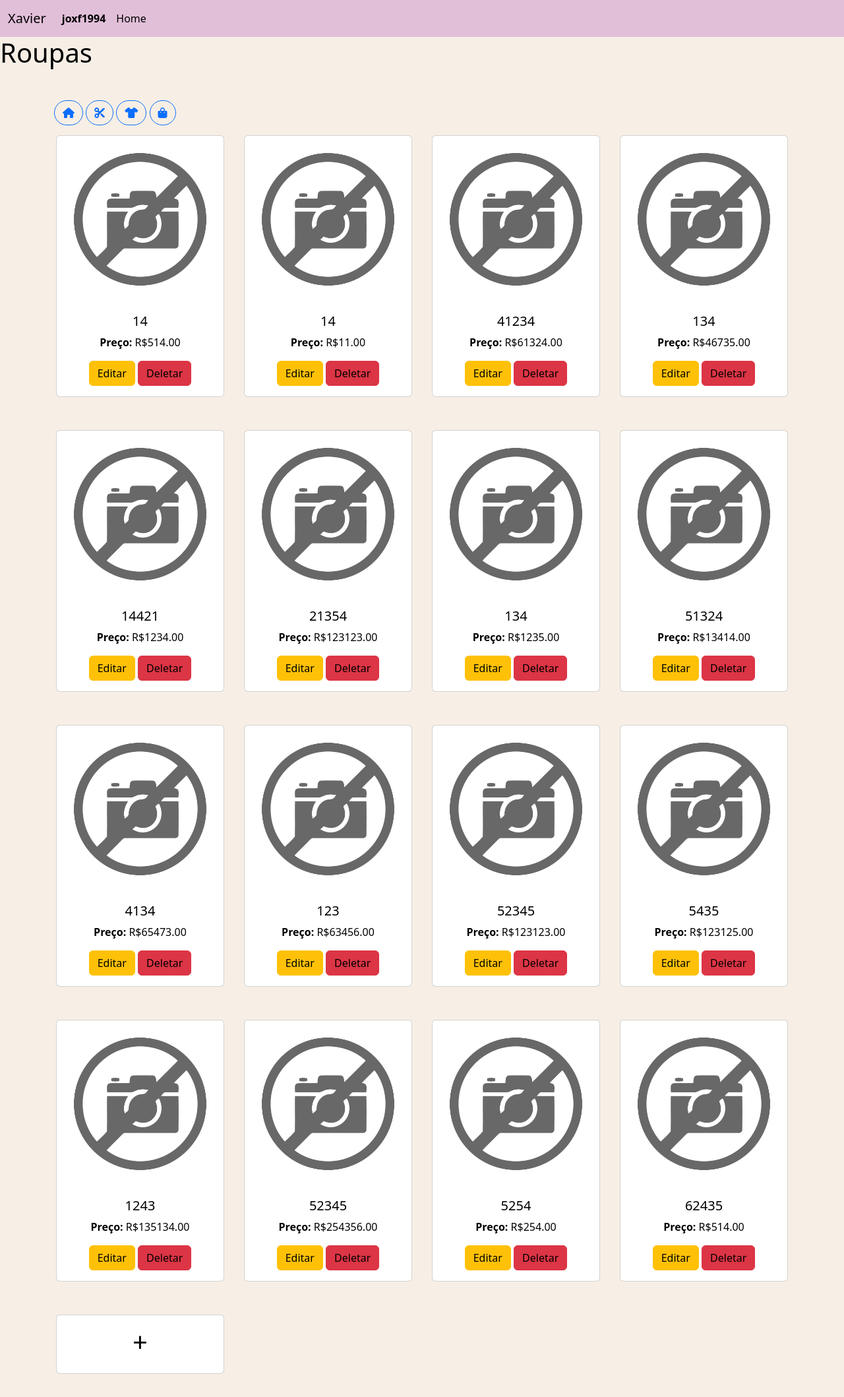
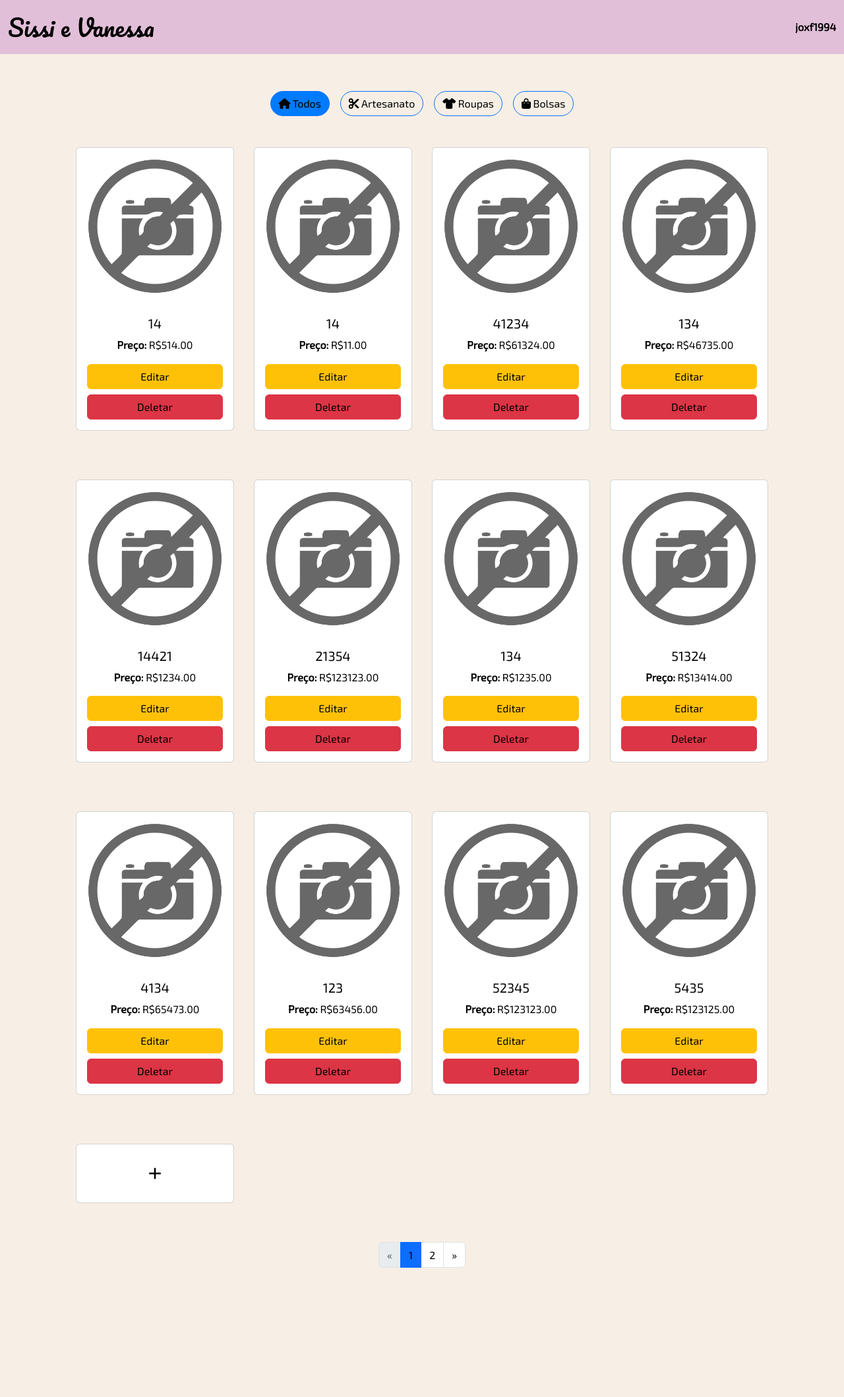
Before and after one commit to JadirXavier/Online-Items-Display, a Django app: page / in a window 1280 px wide. Shown: the whole page at 66% size. After the commit the page ends 1922 px from the top, so only its background shows below. Run offline with Django 5.2, Linux system fonts and the light colour scheme; a user stored in the database is signed in; data comes from the database, SQL or seed files in the repository; both versions use the stored data as it was after the commit; some libraries are stand-ins or nearby versions.

Commit message:
Added pagination, adjusted item boxes layout

```diff
--- a/djangoapp/mostruario/forms.py
+++ b/djangoapp/mostruario/forms.py
@@ -5,3 +5,20 @@ class ItemForm(forms.ModelForm):
     class Meta:
         model = Item
         fields = ['name', 'photo', 'price', 'category']
+
+    def __init__(self, *args, **kwargs):
+            super(ItemForm, self).__init__(*args, **kwargs)
+
+            self.fields['name'].widget.attrs.update({
+                'placeholder': 'Digite o nome do item',
+            })
+
+            self.fields['price'].widget.attrs.update({
+                'required': 'required',
+                'min': '0.01',
+                'type': 'number',
+                'step': '0.01',
+                'placeholder': 'Digite o preço',
+                'oninvalid': "this.setCustomValidity('Por favor, insira um preço positivo maior que zero.')",
+                'oninput': "this.setCustomValidity('')"
+            })
--- a/djangoapp/mostruario/models.py
+++ b/djangoapp/mostruario/models.py
@@ -1,5 +1,6 @@
 from django.db import models
 from django.contrib.auth.models import User
+from django.core.exceptions import ValidationError
 
 class Item(models.Model):
     CATEGORIES = [
--- a/djangoapp/mostruario/static/mostruario/styles.css
+++ b/djangoapp/mostruario/static/mostruario/styles.css
@@ -1,14 +1,40 @@
+html {
+    box-sizing: border-box;
+}
+
+*, *:before, *:after {
+    box-sizing: inherit;
+}
+
+body {
+    overflow-x: hidden;
+    font-family: 'Exo 2', sans-serif;
+    line-height: 1.6;
+    background-color: #F7EFE5 !important;
+}
+
+
+.container, .row {
+    padding-left: 15px;
+    padding-right: 15px;
+    margin-left: auto;
+    margin-right: auto;
+}
+
 .navbar{
     background-color: #E2BFD9 !important;
 }
 
-body {
-    background-color: #F7EFE5 !important;
+.navbar-brand {
+    font-family: "Pacifico", cursive;
+    font-weight: 400;
+    font-style: normal;
+    font-size: 35px;
 }
 
 .card {
     background-color: white !important;
-
+    min-width: 0;
 }
 
 
@@ -17,14 +43,12 @@ p, h1, h2, h3, h4, h5, a {
 }
 
 
-.item {
+.item, .add-item {
     margin-bottom: 20px;
     padding: 15px;
     text-align: center;
     border-radius: 10px;
 }
-
-
 
 .image-container img {
     height: 100%;
@@ -32,6 +56,13 @@ p, h1, h2, h3, h4, h5, a {
     max-height: 490px;
 }
 
+.item .card {
+    transition: transform 0.3s ease;
+}
+
+.item .card:hover {
+    transform: scale(1.05);
+}
 
 #id_photo, #id_description, #id_name, #id_price {
     width: 100%;
@@ -40,3 +71,8 @@ p, h1, h2, h3, h4, h5, a {
 .filter-button {
     border-radius: 20px;
 }
+
+.active-filter {
+    background-color: #007bff;
+    color: white;
+}
--- a/djangoapp/mostruario/templates/mostruario/index.html
+++ b/djangoapp/mostruario/templates/mostruario/index.html
@@ -1,60 +1,71 @@
 {% load static %}
 <!DOCTYPE html>
 <html lang="en">
+
 <head>
   <meta charset="UTF-8" />
   <meta name="viewport" content="width=device-width, initial-scale=1.0" />
   <title>Item List</title>
-    <link href="https://cdn.jsdelivr.net/npm/bootstrap@5.3.3/dist/css/bootstrap.min.css" rel="stylesheet" integrity="sha384-QWTKZyjpPEjISv5WaRU9OFeRpok6YctnYmDr5pNlyT2bRjXh0JMhjY6hW+ALEwIH" crossorigin="anonymous" />
+  <link href="https://cdn.jsdelivr.net/npm/bootstrap@5.3.3/dist/css/bootstrap.min.css" rel="stylesheet"
+    integrity="sha384-QWTKZyjpPEjISv5WaRU9OFeRpok6YctnYmDr5pNlyT2bRjXh0JMhjY6hW+ALEwIH" crossorigin="anonymous" />
   <link href="{% static 'mostruario/styles.css' %}" rel="stylesheet" />
   <link rel="preconnect" href="https://fonts.googleapis.com" />
   <link rel="preconnect" href="https://fonts.gstatic.com" crossorigin />
   <link href="https://fonts.googleapis.com/css2?family=Exo+2:ital@0;1&display=swap" rel="stylesheet" />
+  <link href="https://fonts.googleapis.com/css2?family=Pacifico&display=swap" rel="stylesheet">
   <link rel="stylesheet" href="https://cdnjs.cloudflare.com/ajax/libs/font-awesome/5.15.4/css/all.min.css" />
   <script src="https://kit.fontawesome.com/cdac112bd6.js" crossorigin="anonymous"></script>
 </head>
+
 <body>
   {% include './navbar.html' %}
-    <h1>Roupas</h1>
   <div class="container mt-5">
-      <!-- Filtro por categoria -->
-      <div class="filter-buttons">
-        <button class="btn btn-outline-primary filter-button" onclick="filterItems('all')"><i class="fa-solid fa-house"></i></button>
+    <div class="filter-buttons mb-4 d-flex justify-content-center flex-wrap">
+      <a href="?category=all&page={{ items.number }}" class="btn btn-outline-primary filter-button m-2 {% if category_filter == 'all' %}active-filter{% endif %}">
+          <i class="fa-solid fa-house"></i> Todos
+      </a>
       {% for category in categories %}
-          <button class="btn btn-outline-primary filter-button" onclick="filterItems('{{ category.0 }}')">
+      <a href="?category={{ category.0 }}&page={{ items.number }}" class="btn btn-outline-primary filter-button m-2 {% if category_filter == category.0 %}active-filter{% endif %}">
           {% if category.0 == 'Artesanato' %}
-              <i class="fa-solid fa-scissors"></i>
+          <i class="fa-solid fa-scissors"></i> Artesanato
           {% elif category.0 == 'Roupas' %}
-              <i class="fa-solid fa-shirt"></i>
+          <i class="fa-solid fa-shirt"></i> Roupas
           {% elif category.0 == 'Bolsas' %}
-              <i class="fa-solid fa-bag-shopping"></i>
+          <i class="fa-solid fa-bag-shopping"></i> Bolsas
           {% endif %}
-          </button>
+      </a>
       {% endfor %}
   </div>
-      <div class="row" data-desktop-columns="4" data-format="grid">
+
+
+
+    <!-- Grid -->
+    <div class="row row-cols-1 row-cols-sm-2 row-cols-md-4 g-4">
       {% for item in items %}
-          <div class="col-6 col-md-4 col-lg-3 item" data-category="{{ item.category }}" data-id="{{ item.id }}">
-            <div class="card">
+      <div class="col item" data-category="{{ item.category }}" data-id="{{ item.id }}">
+        <div class="card h-100">
           {% if item.photo %}
-                <div class="image-container p-2">
           <img src="{{ item.photo.url }}" class="card-img-top" alt="{{ item.name }}" />
-                </div>
           {% endif %}
           <div class="card-body">
             <h5 class="card-title">{{ item.name }}</h5>
-                <p class="card-text">
-                  <strong>Preço:</strong> R${{ item.price }}
-                </p>
+            <p class="card-text"><strong>Preço:</strong> R${{ item.price }}</p>
             {% if user.is_authenticated %}
-                  <button class="btn btn-warning" onclick="toggleEditForm('{{ item.id }}')">Editar</button>
-                  <a href="{% url 'mostruario:delete_item' item.id %}" class="btn btn-danger" onclick="return confirm('Tem certeza que deseja deletar este item?');">Deletar</a>
+            <!-- Botões -->
+            <div class="button-group">
+              <button class="btn btn-warning w-100 mb-2" onclick="toggleEditForm('{{ item.id }}')">Editar</button>
+              <a href="{% url 'mostruario:delete_item' item.id %}" class="btn btn-danger w-100"
+                onclick="return confirm('Tem certeza que deseja deletar este item?');">Deletar</a>
+            </div>
+
+            <!-- Formulário de Edição Escondido -->
             <div class="edit-form d-none mt-3">
               <form method="post" enctype="multipart/form-data" action="{% url 'mostruario:update_item' item.id %}">
                 {% csrf_token %}
                 {{ form.as_p }}
-                      <button type="submit" class="btn btn-primary">Salvar</button>
-                      <button type="button" class="btn btn-secondary" onclick="toggleEditForm('{{ item.id }}')">Cancelar</button>
+                <button type="submit" class="btn btn-primary w-100">Salvar</button>
+                <button type="button" class="btn btn-secondary w-100 mt-2"
+                  onclick="toggleEditForm('{{ item.id }}')">Cancelar</button>
               </form>
             </div>
             {% endif %}
@@ -62,67 +73,128 @@
         </div>
       </div>
       {% endfor %}
+
       {% if user.is_authenticated %}
-          <!-- Botão para abrir a form -->
-          <div class="col-6 col-md-4 col-lg-3 item">
-            <div class="card text-center h-100" id="add-item-btn">
+      <div class="col-6 col-md-4 col-lg-3 add-item">
+        <!-- Botão de adicionar item -->
+        <div class="card h-100 text-center" id="add-item-btn">
           <div class="card-body d-flex align-items-center justify-content-center">
             <h1>+</h1>
           </div>
         </div>
-          </div>
 
-          <!-- Form escondida -->
-          <div class="col-6 col-md-4 col-lg-3 d-none" id="add-item-form">
-            <div class="card">
+        <!-- Formulário de adição de item -->
+        <div class="card h-100 d-none" id="add-item-form">
           <div class="card-body">
             <form method="post" enctype="multipart/form-data">
               {% csrf_token %}
               {{ form.as_p }}
-                  <button type="submit" class="btn btn-primary">Adicionar item</button>
+              <button type="submit" class="btn btn-primary w-100">Adicionar item</button>
+              <button type="button" class="btn btn-secondary w-100 mt-2" onclick="cancelAddItem()">Cancelar</button>
             </form>
           </div>
         </div>
       </div>
       {% endif %}
     </div>
+    <!-- Paginação -->
+    <nav aria-label="Page navigation">
+      <ul class="pagination justify-content-center mt-4">
+        {% if items.has_previous %}
+        <li class="page-item">
+          <a class="page-link"
+            href="?page={{ items.previous_page_number }}{% if category_filter != 'all' %}&category={{ category_filter }}{% endif %}"
+            aria-label="Previous">
+            <span aria-hidden="true">&laquo;</span>
+          </a>
+        </li>
+        {% else %}
+        <li class="page-item disabled">
+          <span class="page-link">&laquo;</span>
+        </li>
+        {% endif %}
+
+        {% for num in items.paginator.page_range %}
+
+        <li class="page-item {% if items.number == num %}active{% endif %}">
+          <a class="page-link" href="?page={{ num }}{% if category_filter != 'all' %}&category={{ category_filter }}{% endif %}"> {{ num }} </a>
+        </li>
+        {% endfor %}
+
+        {% if items.has_next %}
+        <li class="page-item">
+          <a class="page-link"
+            href="?page={{ items.next_page_number }}{% if category_filter != 'all' %}&category={{ category_filter }}{% endif %}"
+            aria-label="Next">
+            <span aria-hidden="true">&raquo;</span>
+          </a>
+        </li>
+        {% else %}
+        <li class="page-item disabled">
+          <span class="page-link">&raquo;</span>
+        </li>
+        {% endif %}
+      </ul>
+    </nav>
   </div>
+
   <script>
     document.getElementById('add-item-btn').addEventListener('click', function () {
-        document.getElementById('add-item-form').classList.remove('d-none')
-        this.classList.add('d-none')
-      })
+      document.getElementById('add-item-form').classList.remove('d-none'); // Mostra o formulário
+      document.getElementById('add-item-btn').classList.add('d-none'); // Esconde o botão +
+    });
+
+
+    function cancelAddItem() {
+      document.getElementById('add-item-form').classList.add('d-none'); // Esconde o formulário
+      document.getElementById('add-item-btn').classList.remove('d-none'); // Mostra o botão +
+    }
 
     function toggleEditForm(itemId) {
-        console.log(itemId)
+      console.log(itemId);
 
-        var itemElement = document.querySelector('[data-id="' + itemId + '"]')
+      var itemElement = document.querySelector('[data-id="' + itemId + '"]');
 
       if (itemElement) {
-          var form = itemElement.querySelector('.edit-form')
-          var button = itemElement.querySelector('.btn-warning')
+        var buttonGroup = itemElement.querySelector('.button-group');
+        var editForm = itemElement.querySelector('.edit-form');
 
-          if (form.classList.contains('d-none')) {
-            form.classList.remove('d-none')
-            button.textContent = 'Cancelar'
+        if (editForm.classList.contains('d-none')) {
+          editForm.classList.remove('d-none');
+          buttonGroup.classList.add('d-none');
         } else {
-            form.classList.add('d-none')
-            button.textContent = 'Editar'
+          editForm.classList.add('d-none');
+          buttonGroup.classList.remove('d-none');
         }
       }
     }
 
     function filterItems(category) {
-        console.log(category)
-        let items = document.querySelectorAll('.item')
+      console.log('Filtrando por categoria:', category);
+
+      let items = document.querySelectorAll('.item'); // Seleciona todos os itens
+      let buttons = document.querySelectorAll('.filter-button'); // Seleciona todos os botões de filtro
+
+      // Itera sobre os itens e ajusta sua visibilidade
       items.forEach(function (item) {
-          if (category == 'all' || item.getAttribute('data-category') == category) {
-            item.style.display = 'block'
+        let itemCategory = item.getAttribute('data-category'); // Obtém a categoria do item
+
+        if (category === 'all' || itemCategory === category) {
+          item.style.display = 'block'; // Exibe o item se ele pertence à categoria selecionada ou se "all" foi selecionado
         } else {
-            item.style.display = 'none'
+          item.style.display = 'none'; // Esconde o item se ele não pertence à categoria selecionada
         }
-        })
+      });
+
+      // Itera sobre os botões e remove a classe ativa
+      buttons.forEach(function (button) {
+        button.classList.remove('active-filter');
+      });
+
+      // Adiciona a classe ativa ao botão clicado
+      document.querySelector(`button[onclick="filterItems('${category}')"]`).classList.add('active-filter');
     }
   </script>
 </body>
+
 </html>
--- a/djangoapp/mostruario/templates/mostruario/navbar.html
+++ b/djangoapp/mostruario/templates/mostruario/navbar.html
@@ -1,21 +1,8 @@
 <nav class="navbar sticky-top navbar-expand-lg navbar-light bg-light">
   <div class="container-fluid">
-    <a class="navbar-brand" href="#">Xavier</a>
-    <button class="navbar-toggler" type="button" data-bs-toggle="collapse" data-bs-target="#navbarSupportedContent" aria-controls="navbarSupportedContent" aria-expanded="false" aria-label="Toggle navigation">
-      <span class="navbar-toggler-icon"></span>
-    </button>
-    <div class="collapse navbar-collapse" id="navbarSupportedContent">
-      <ul class="navbar-nav me-auto mb-2 mb-lg-0">
-        <li class="nav-item">
-          {% if user.is_authenticated %}
-            <a class="nav-link align-self-center"><strong>{{ user.username }}</strong></a>
-          {% endif %}
-        </li>
-        <li class="nav-item">
-          <a class="nav-link" href="{% url 'mostruario:index' %}">Home</a>
-        </li>
-      </ul>
-    </div>
-
-  </div>
+    <a class="navbar-brand" href="#">Sissi e Vanessa</a>
+    {% if user.is_authenticated %}
+      <a class="nav-link align-self-center"><strong>{{ user.username }}</strong></a>
+    {% endif %}
+ </div>
 </nav>
--- a/djangoapp/mostruario/views.py
+++ b/djangoapp/mostruario/views.py
@@ -22,16 +22,30 @@ def index(request):
     else:
         form = ItemForm()
 
-    category_filter= request.GET.get('category', 'all')
+    category_filter = request.GET.get('category', 'all')
     if category_filter == 'all':
-        items = Item.objects.all()
+        items_list = Item.objects.all()
+    else:
+        items_list = Item.objects.filter(category=category_filter)
 
-    else:
-        items = Item.objects.filter(category=category_filter)
+    paginator = Paginator(items_list, 12)  # 12 itens por página
+    page = request.GET.get('page')
+
+    try:
+        items = paginator.page(page)
+    except PageNotAnInteger:
+        items = paginator.page(1)
+    except EmptyPage:
+        items = paginator.page(paginator.num_pages)
 
     categories = Item.CATEGORIES
-    print(categories)
-    return render(request, 'mostruario/index.html', {'form': form, 'items': items, 'categories': categories})
+
+    return render(request, 'mostruario/index.html', {
+        'form': form,
+        'items': items,
+        'categories': categories,
+        'category_filter': category_filter
+    })
 
 @login_required
 def delete_item(request, item_id):
```
Also changed, not shown: djangoapp/db.sqlite3, djangoapp/mostruario/migrations/0006_alter_item_category_alter_item_created_at_and_more.py (added). Lines whose indentation alone changed are shown as unchanged.
